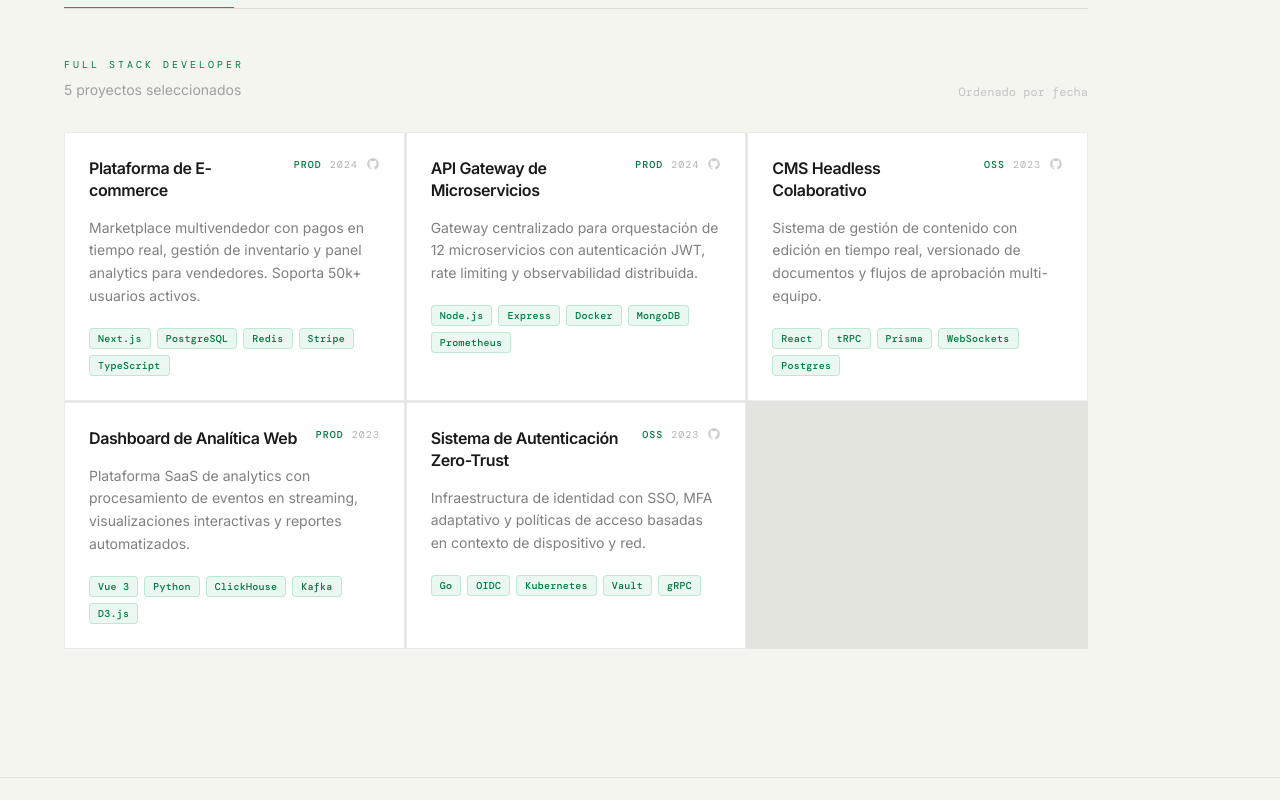
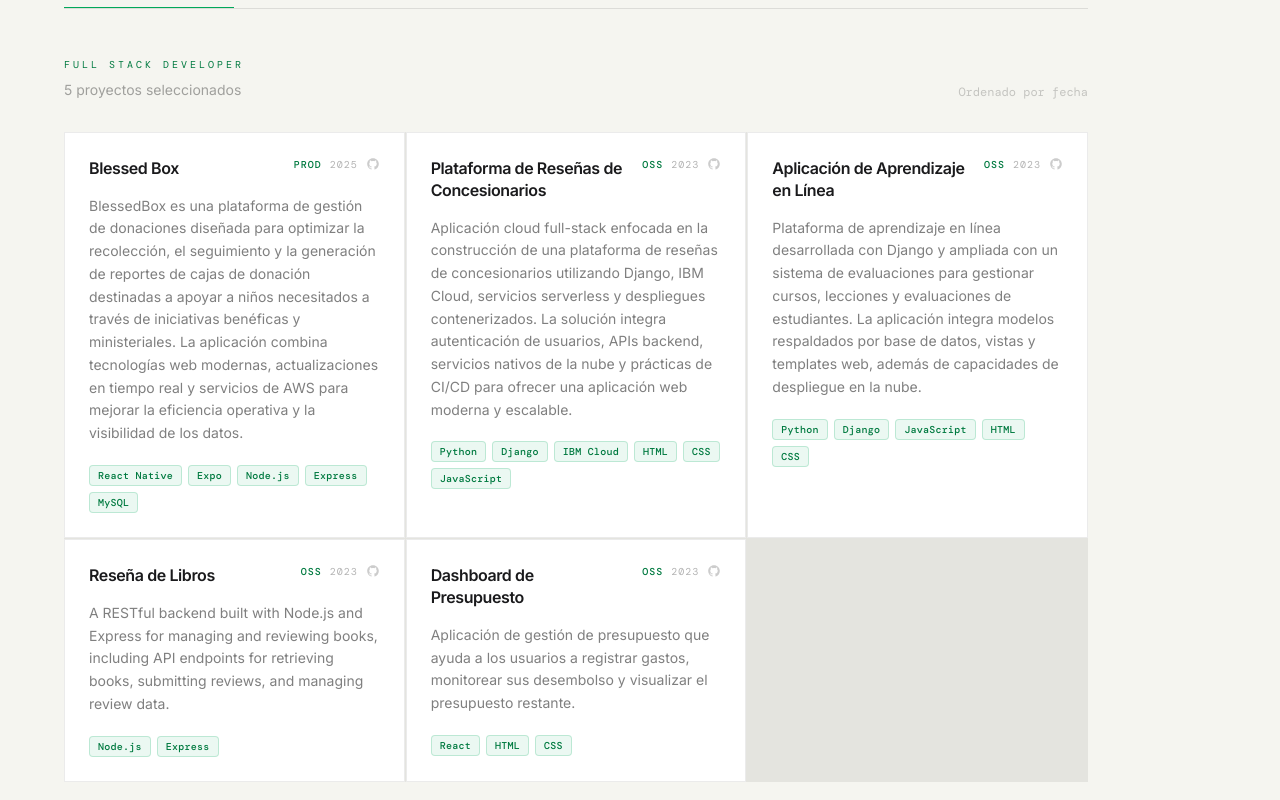
Before and after one commit to Kwilliams4/Kenn-Web-Portfolio, a React (Vite) app: page / in a window 1280 px wide. Shown: the part 640-1440 px from the top of the page. Built offline with nearby package versions, Linux system fonts and the light colour scheme; a web font is replaced by a local one.

Commit message:
Added proyects for fullstack. WIP on cloud section.

```diff
--- a/src/App.tsx
+++ b/src/App.tsx
@@ -93,98 +93,96 @@
 const projects: Project[] = [
   {
     id: 1,
-    title: { es: "Plataforma de E-commerce", en: "E-commerce Platform" },
+    title: {
+      es: "Plataforma de Reseñas de Concesionarios",
+      en: "Dealership Review Platform"
+    },
     description: {
-      es: "Marketplace multivendedor con pagos en tiempo real, gestión de inventario y panel analytics para vendedores. Soporta 50k+ usuarios activos.",
-      en: "Multi-vendor marketplace with real-time payments, inventory management, and an analytics dashboard for sellers. Supports 50k+ active users."
+      es: "Aplicación cloud full-stack enfocada en la construcción de una plataforma de reseñas de concesionarios utilizando Django, IBM Cloud, servicios serverless y despliegues contenerizados. La solución integra autenticación de usuarios, APIs backend, servicios nativos de la nube y prácticas de CI/CD para ofrecer una aplicación web moderna y escalable.",
+      en: "Full-stack cloud application focused on building a dealership review platform using Django, IBM Cloud, serverless services, and containerized deployments. The solution integrates user authentication, backend APIs, cloud-native services, and CI/CD practices to deliver a scalable and modern web application."
     },
-    tags: ["Next.js", "PostgreSQL", "Redis", "Stripe", "TypeScript"],
-    year: "2024",
-    status: "production",
+    tags: ["Python", "Django", "IBM Cloud", "HTML", "CSS", "JavaScript"],
+    year: "2023",
+    status: "open-source",
     category: "fullstack",
-    repo: "https://github.com/tuusuario/ecommerce-platform"
+    repo: "https://github.com/Kwilliams4/agfzb-CloudAppDevelopment_Capstone"
   },
   {
     id: 2,
     title: {
-      es: "API Gateway de Microservicios",
-      en: "Microservices API Gateway"
+      es: "Aplicación de Aprendizaje en Línea",
+      en: "Online Learning App"
     },
     description: {
-      es: "Gateway centralizado para orquestación de 12 microservicios con autenticación JWT, rate limiting y observabilidad distribuida.",
-      en: "Centralized gateway orchestrating 12 microservices with JWT authentication, rate limiting, and distributed observability."
+      es: "Plataforma de aprendizaje en línea desarrollada con Django y ampliada con un sistema de evaluaciones para gestionar cursos, lecciones y evaluaciones de estudiantes. La aplicación integra modelos respaldados por base de datos, vistas y templates web, además de capacidades de despliegue en la nube.",
+      en: "A Django-based online learning platform enhanced with an assessment system for managing courses, lessons, and student evaluations. The application integrates database-backed models, web views and templates, and cloud deployment capabilities."
     },
-    tags: ["Node.js", "Express", "Docker", "MongoDB", "Prometheus"],
-    year: "2024",
-    status: "production",
+    tags: ["Python", "Django", "JavaScript", "HTML", "CSS"],
+    year: "2023",
+    status: "open-source",
     category: "fullstack",
-    repo: "https://github.com/tuusuario/api-gateway"
+    repo: "https://github.com/Kwilliams4/final-cloud-app-with-database"
   },
   {
     id: 3,
     title: {
-      es: "CMS Headless Colaborativo",
-      en: "Collaborative Headless CMS"
+      es: "Reseña de Libros",
+      en: "Book Reviews"
     },
     description: {
-      es: "Sistema de gestión de contenido con edición en tiempo real, versionado de documentos y flujos de aprobación multi-equipo.",
+      es: "A RESTful backend built with Node.js and Express for managing and reviewing books, including API endpoints for retrieving books, submitting reviews, and managing review data.",
       en: "Content management system with real-time editing, document versioning, and multi-team approval workflows."
     },
-    tags: ["React", "tRPC", "Prisma", "WebSockets", "Postgres"],
+    tags: ["Node.js", "Express"],
     year: "2023",
     status: "open-source",
     category: "fullstack",
-    repo: "https://github.com/tuusuario/headless-cms"
+    repo: "https://github.com/Kwilliams4/expressBookReviews/tree/main/final_project"
   },
   {
     id: 4,
-    title: { es: "Dashboard de Analítica Web", en: "Web Analytics Dashboard" },
+    title: { es: "Dashboard de Presupuesto", en: "Budget Dashboard" },
     description: {
-      es: "Plataforma SaaS de analytics con procesamiento de eventos en streaming, visualizaciones interactivas y reportes automatizados.",
-      en: "SaaS analytics platform with streaming event processing, interactive visualizations, and automated reports."
+      es: "Aplicación de gestión de presupuesto que ayuda a los usuarios a registrar gastos, monitorear sus desembolso y visualizar el presupuesto restante.",
+      en: "Budget management application that helps users track expenses, monitor spending, and view their remaining budget."
     },
-    tags: ["Vue 3", "Python", "ClickHouse", "Kafka", "D3.js"],
+    tags: ["React", "HTML", "CSS"],
     year: "2023",
-    status: "production",
-    category: "fullstack"
+    status: "open-source",
+    category: "fullstack",
+    repo: "https://github.com/Kwilliams4/ejtos-react_budget_app"
   },
   {
     id: 5,
     title: {
-      es: "Sistema de Autenticación Zero-Trust",
-      en: "Zero-Trust Auth System"
+      es: "Blessed Box",
+      en: "Blessed Box"
     },
     description: {
-      es: "Infraestructura de identidad con SSO, MFA adaptativo y políticas de acceso basadas en contexto de dispositivo y red.",
-      en: "Identity infrastructure with SSO, adaptive MFA, and access policies based on device and network context."
+      es: "BlessedBox es una plataforma de gestión de donaciones diseñada para optimizar la recolección, el seguimiento y la generación de reportes de cajas de donación destinadas a apoyar a niños necesitados a través de iniciativas benéficas y ministeriales. La aplicación combina tecnologías web modernas, actualizaciones en tiempo real y servicios de AWS para mejorar la eficiencia operativa y la visibilidad de los datos.",
+      en: "BlessedBox is a cloud-enabled donation management platform designed to streamline the collection, tracking, and reporting of donation boxes that support children in need through charitable and ministry initiatives. The application combines modern web technologies, real-time updates, and AWS cloud services to improve operational efficiency and data visibility."
     },
-    tags: ["Go", "OIDC", "Kubernetes", "Vault", "gRPC"],
-    year: "2023",
-    status: "open-source",
+    tags: ["React Native", "Expo", "Node.js", "Express", "MySQL"],
+    year: "2025",
+    status: "production",
     category: "fullstack",
-    repo: "https://github.com/tuusuario/zero-trust-auth"
+    repo: "https://github.com/BlessedBox-DevTeam/CODENAME-Blessed-Box"
   },
   {
     id: 6,
     title: {
-      es: "Infraestructura Multi-Cuenta AWS",
-      en: "AWS Multi-Account Infrastructure"
+      es: "Blessed Box IaC",
+      en: "Blessed Box IaC"
     },
     description: {
-      es: "Landing Zone con AWS Organizations, SCPs, y flujos de aprovisionamiento automatizado para 8 cuentas de producción en 3 regiones.",
-      en: "Landing Zone with AWS Organizations, SCPs, and automated provisioning for 8 production accounts across 3 regions."
+      es: "Repositorio de Infraestructura como Código (IaC) para BlessedBox, utilizado para aprovisionar y administrar recursos de AWS mediante despliegues automatizados y repetibles. El proyecto define componentes clave de infraestructura como redes, cómputo, bases de datos, seguridad y monitoreo para respaldar una plataforma de gestión de donaciones escalable y confiable.",
+      en: "Infrastructure as Code (IaC) repository for BlessedBox, used to provision and manage AWS cloud resources through automated and repeatable deployments. The project defines core infrastructure components such as networking, compute, databases, security, and monitoring to support a scalable and reliable donation management platform."
     },
-    tags: [
-      "AWS Organizations",
-      "Control Tower",
-      "Terraform",
-      "IAM",
-      "CloudTrail"
-    ],
-    year: "2024",
+    tags: ["AWS", "EC2", "DynamoDB", "Route53", "Terraform", "IAM"],
+    year: "2025",
     status: "production",
     category: "aws",
-    repo: "https://github.com/tuusuario/aws-landing-zone"
+    repo: "https://github.com/Kwilliams4/blessed_box_IaC"
   },
   {
     id: 7,
@@ -354,7 +352,9 @@
   const [lang, setLang] = useState<Lang>("es");
   const cfg = categoryConfig[active];
   const tx = t[lang];
-  const filtered = projects.filter((p) => p.category === active);
+  const filtered = projects
+    .sort((a, b) => parseInt(b.year) - parseInt(a.year))
+    .filter((p) => p.category === active);
 
   return (
     <div
```
